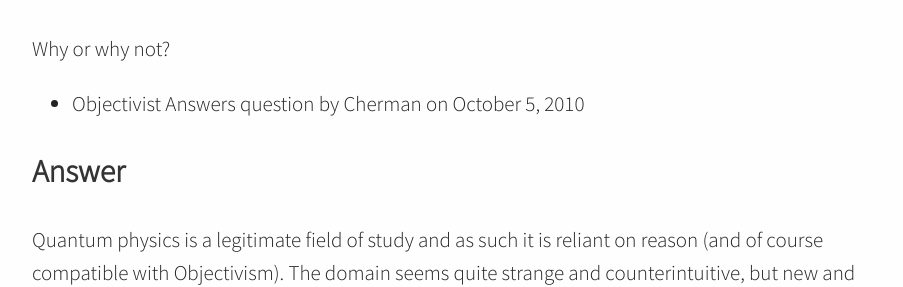
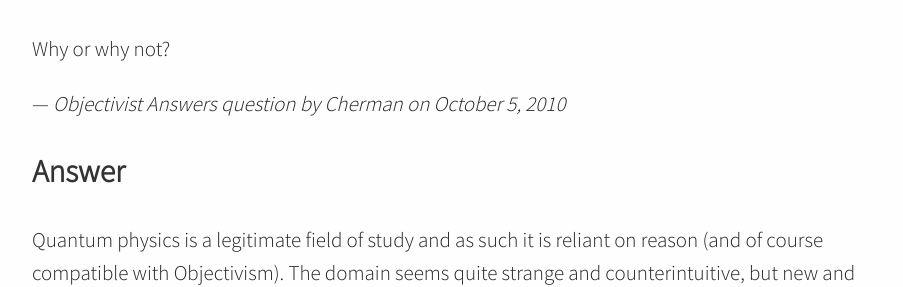
Before and after one commit to gpsites/ecosmos.com, a Jekyll site: the page built from articles/copenhagen-interpretation.md, in a window 1280 px wide. Shown: the part 236-523 px from the top of the page, without its empty margins (188-1091 px from the left). Built offline with Jekyll 4.4.1, drawn with Linux system fonts in a browser that asks for light colours.

```diff
--- a/articles/copenhagen-interpretation.md
+++ b/articles/copenhagen-interpretation.md
@@ -12,7 +12,7 @@ layout: article
 
 Why or why not?
 
-* Objectivist Answers question by Cherman on October 5, 2010
+--- *Objectivist Answers question by Cherman on October 5, 2010*
 
 ## Answer
 
```
